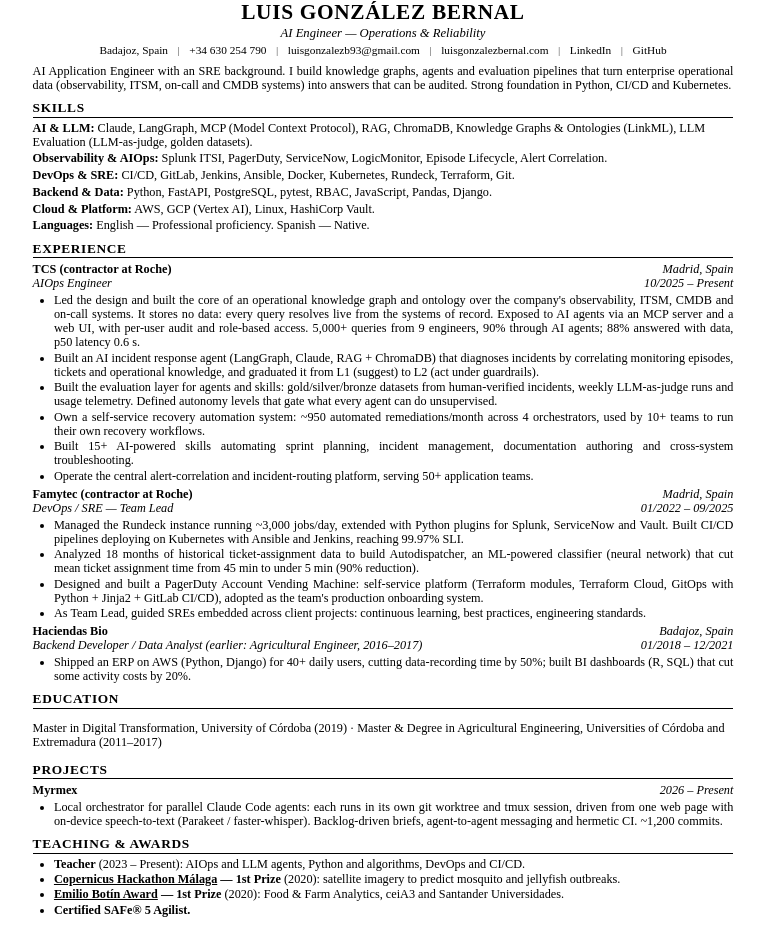
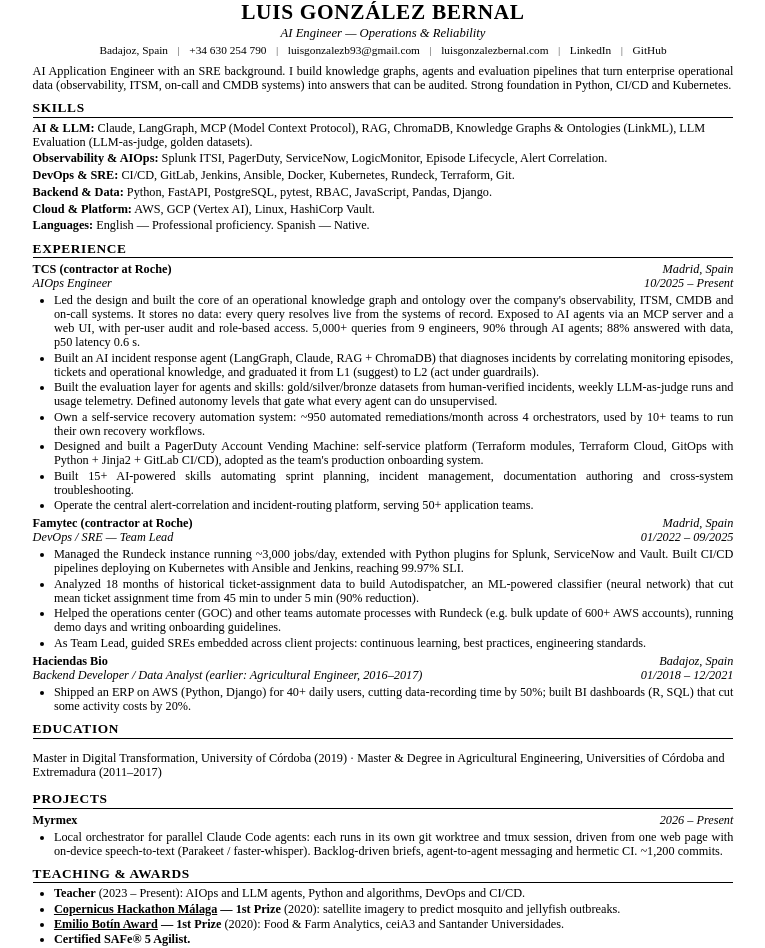
Before and after one commit to iamluisgb/iamluisgb.github.io, a Jekyll site: the page cv-print.html, which Jekyll copies as it is, in a window 1280 px wide. Shown: the whole page, without its empty margins (257-1022 px from the left). Built offline with Jekyll 4.4.1, drawn with Linux system fonts in a browser that asks for light colours; before the commit the page ends 918 px from its top, so only the background shows below that.

Commit message:
fix(cv): Vending Machine en TCS y recupera la automatización con Rundeck
La PagerDuty Account Vending Machine es del puesto actual, no del anterior.
En Famytec vuelve la viñeta de ayudar a automatizar con Rundeck, con el GOC.

Co-Authored-By: Claude Opus 5.5 <noreply@anthropic.com>

```diff
--- a/cv-print.html
+++ b/cv-print.html
@@ -180,6 +180,7 @@
       <li>Built an AI incident response agent (LangGraph, Claude, RAG + ChromaDB) that diagnoses incidents by correlating monitoring episodes, tickets and operational knowledge, and graduated it from L1 (suggest) to L2 (act under guardrails).</li>
       <li>Built the evaluation layer for agents and skills: gold/silver/bronze datasets from human-verified incidents, weekly LLM-as-judge runs and usage telemetry. Defined autonomy levels that gate what every agent can do unsupervised.</li>
       <li>Own a self-service recovery automation system: ~950 automated remediations/month across 4 orchestrators, used by 10+ teams to run their own recovery workflows.</li>
+      <li>Designed and built a PagerDuty Account Vending Machine: self-service platform (Terraform modules, Terraform Cloud, GitOps with Python + Jinja2 + GitLab CI/CD), adopted as the team's production onboarding system.</li>
       <li>Built 15+ AI-powered skills automating sprint planning, incident management, documentation authoring and cross-system troubleshooting.</li>
       <li>Operate the central alert-correlation and incident-routing platform, serving 50+ application teams.</li>
     </ul>
@@ -190,7 +191,7 @@
     <ul>
       <li>Managed the Rundeck instance running ~3,000 jobs/day, extended with Python plugins for Splunk, ServiceNow and Vault. Built CI/CD pipelines deploying on Kubernetes with Ansible and Jenkins, reaching 99.97% SLI.</li>
       <li>Analyzed 18 months of historical ticket-assignment data to build Autodispatcher, an ML-powered classifier (neural network) that cut mean ticket assignment time from 45 min to under 5 min (90% reduction).</li>
-      <li>Designed and built a PagerDuty Account Vending Machine: self-service platform (Terraform modules, Terraform Cloud, GitOps with Python + Jinja2 + GitLab CI/CD), adopted as the team's production onboarding system.</li>
+      <li>Helped the operations center (GOC) and other teams automate processes with Rundeck (e.g. bulk update of 600+ AWS accounts), running demo days and writing onboarding guidelines.</li>
       <li>As Team Lead, guided SREs embedded across client projects: continuous learning, best practices, engineering standards.</li>
     </ul>
   </div>
--- a/cv.html
+++ b/cv.html
@@ -315,6 +315,7 @@
           <li>Built an AI incident response agent (LangGraph, Claude, RAG + ChromaDB) that diagnoses incidents by correlating monitoring episodes, tickets and operational knowledge, and graduated it from L1 (suggest) to L2 (act under guardrails).</li>
           <li>Built the evaluation layer for agents and skills: gold/silver/bronze datasets from human-verified incidents, weekly LLM-as-judge runs and usage telemetry. Defined autonomy levels that gate what every agent can do unsupervised.</li>
           <li>Own a self-service recovery automation system: ~950 automated remediations/month across 4 orchestrators, used by 10+ teams to run their own recovery workflows.</li>
+          <li>Designed and built a PagerDuty Account Vending Machine: self-service platform (Terraform modules, Terraform Cloud, GitOps with Python + Jinja2 + GitLab CI/CD), adopted as the team's production onboarding system.</li>
           <li>Built 15+ AI-powered skills automating sprint planning, incident management, documentation authoring and cross-system troubleshooting.</li>
           <li>Operate the central alert-correlation and incident-routing platform, serving 50+ application teams.</li>
         </ul>
@@ -331,7 +332,7 @@
         <ul class="bullets text-xs text-on-surface leading-relaxed flex flex-col gap-1.5">
           <li>Managed the Rundeck instance running ~3,000 jobs/day, extended with Python plugins for Splunk, ServiceNow and Vault. Built CI/CD pipelines deploying on Kubernetes with Ansible and Jenkins, reaching 99.97% SLI.</li>
           <li>Analyzed 18 months of historical ticket-assignment data to build Autodispatcher, an ML-powered classifier (neural network) that cut mean ticket assignment time from 45 min to under 5 min (90% reduction).</li>
-          <li>Designed and built a PagerDuty Account Vending Machine: self-service platform (Terraform modules, Terraform Cloud, GitOps with Python + Jinja2 + GitLab CI/CD), adopted as the team's production onboarding system.</li>
+          <li>Helped the operations center (GOC) and other teams automate processes with Rundeck (e.g. bulk update of 600+ AWS accounts), running demo days and writing onboarding guidelines.</li>
           <li>As Team Lead, guided SREs embedded across client projects: continuous learning, best practices, engineering standards.</li>
         </ul>
       </article>
```
Also changed, not shown: 1 other file.
